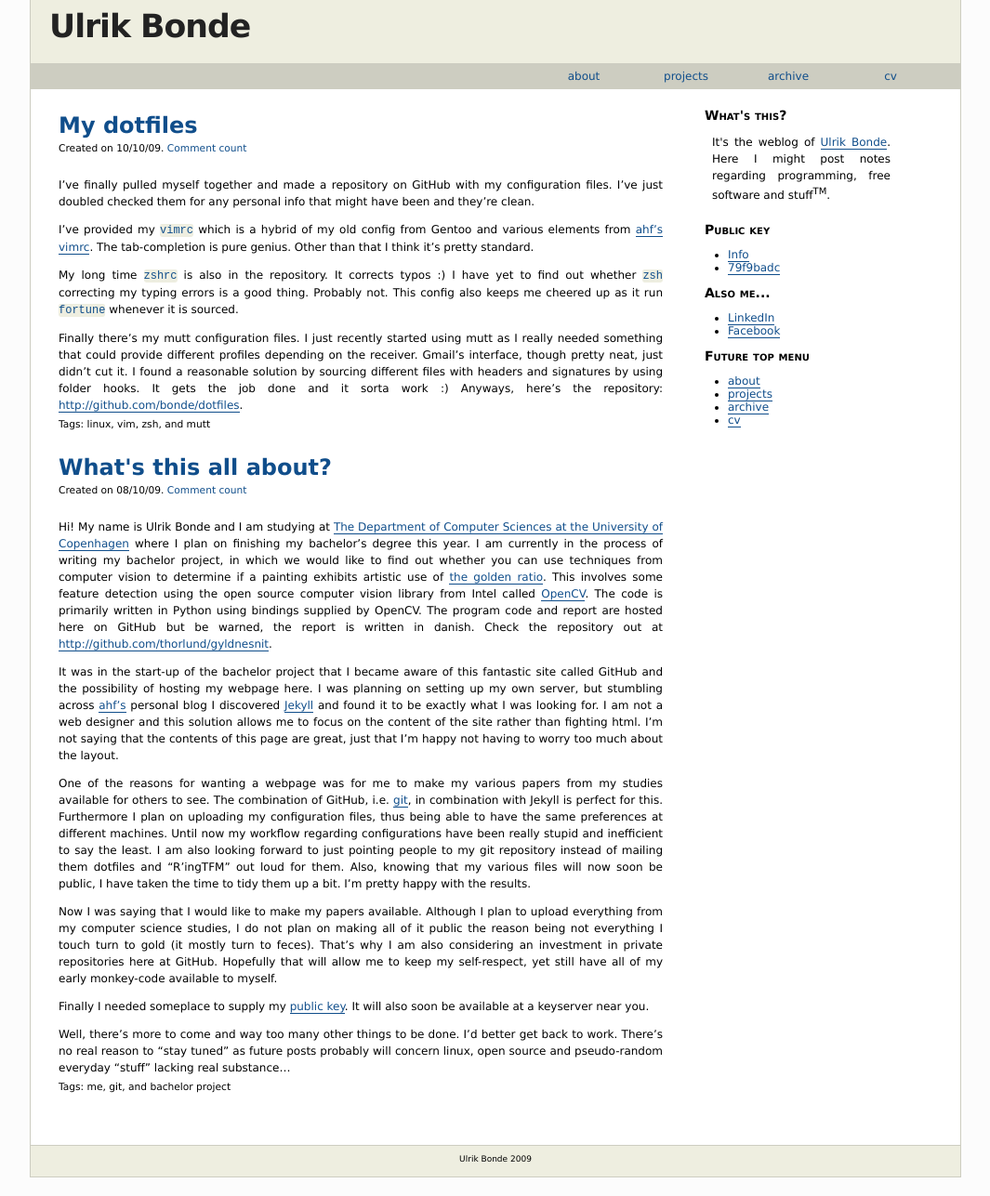
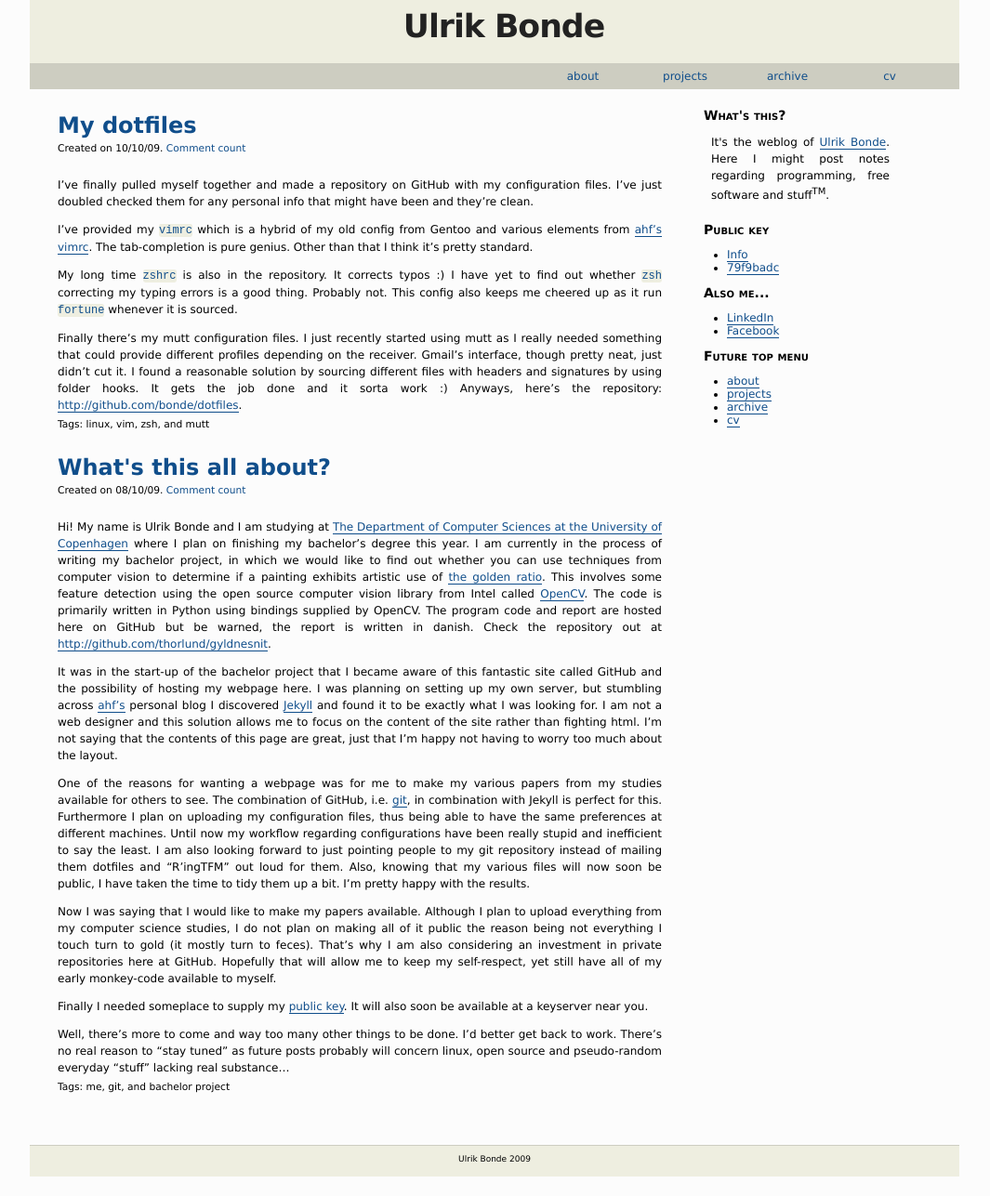
Before and after one commit to bonde/bonde.github.com, a Jekyll site: the page built from index.html, in a window 1280 px wide. Shown: the whole page at 93% size, without its empty margins (108-1173 px from the left). Built offline with Jekyll 4.4.1, drawn with Linux system fonts in a browser that asks for light colours; Markdown is read by kramdown in place of the engine named in the settings; comment, search, counter and statistics services are not loaded.

Commit message:
Changed some layout

```diff
--- a/_layouts/default.html
+++ b/_layouts/default.html
@@ -7,7 +7,6 @@
     <link rel="stylesheet" type="text/css" href="/styles/default.css" media="screen" />
   </head>
   <body>
-    <div id="page">
       <div id="header">
         <h1><a href="/">{{ site.title }}</a></h1>
       </div>
@@ -39,7 +38,6 @@
         //]]>
       </script>
 
-</div>
   </body>
 </html>
 
```
